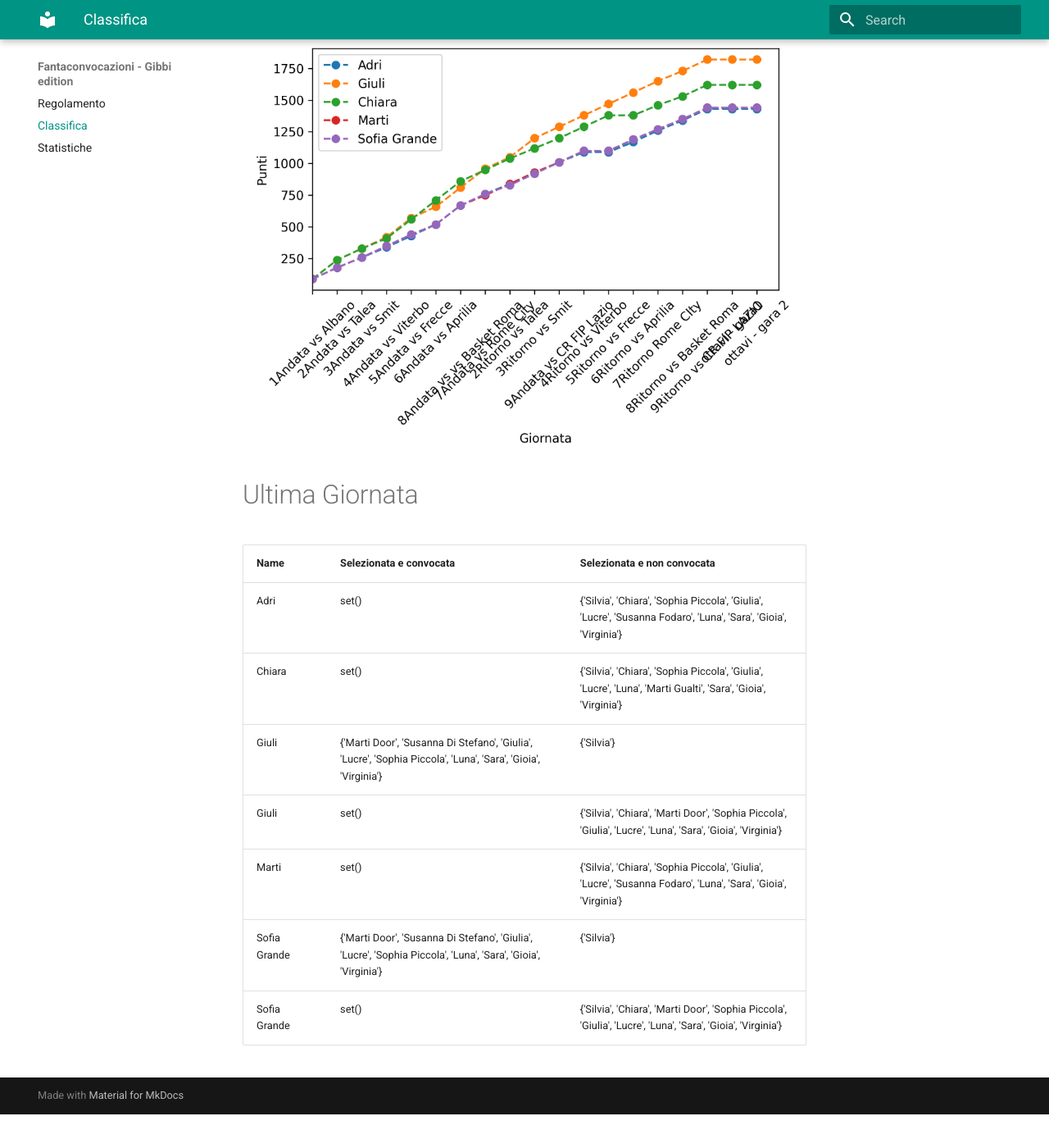
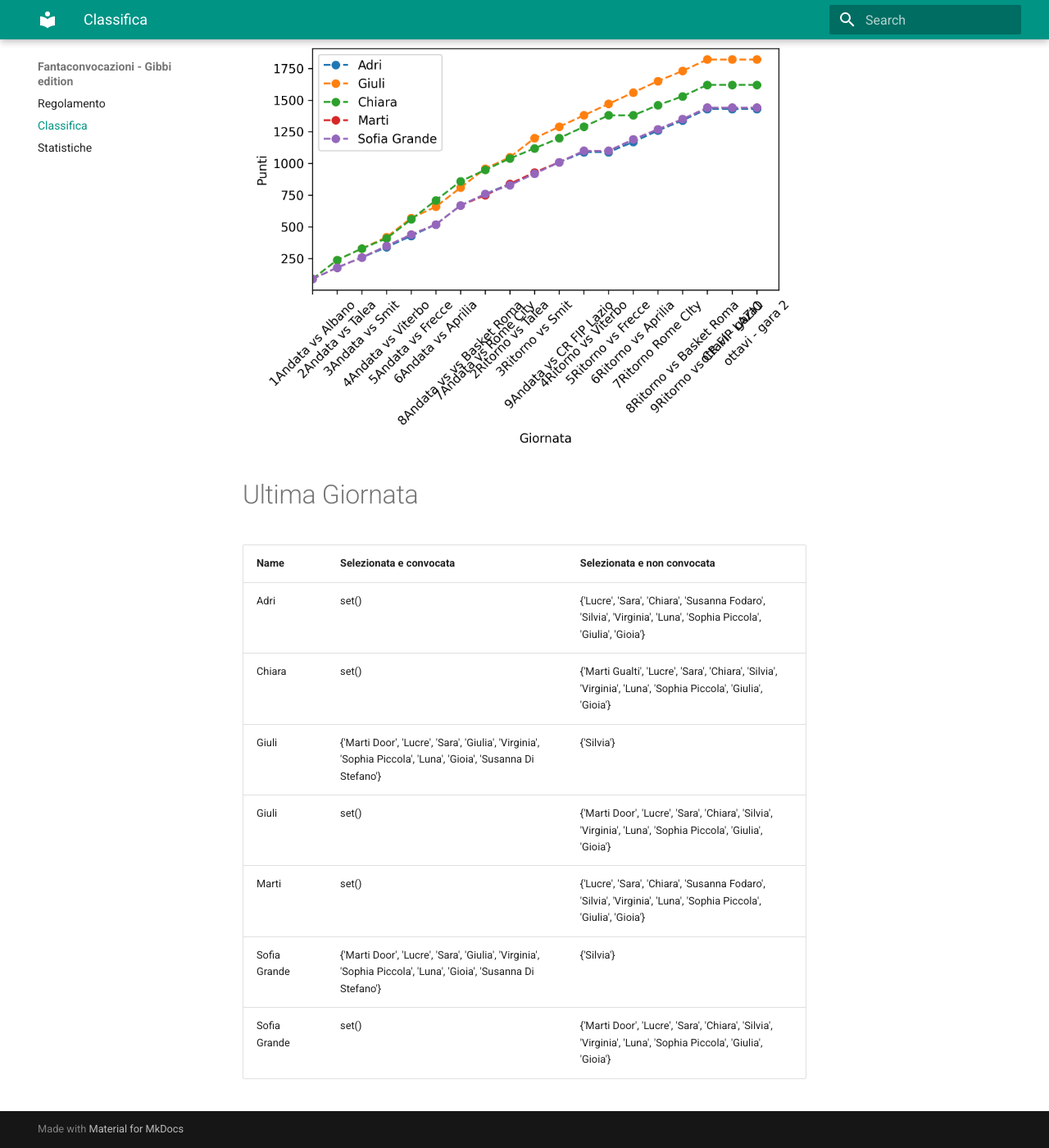
Before and after one commit to martinig94/fantagibbi, an MkDocs documentation site: the page built from docs/Classifica.md, in a window 1280 px wide and 1400 px high, scrolled down 565 px. Shown: the whole window at 82% size. Built offline with MkDocs 1.6.1 and Material for MkDocs 9.7.7, drawn with Linux system fonts in a browser that asks for light colours; before the commit the page ends 1924 px from its top, so only the background shows below that.

Commit message:
Auto-update from main.py

```diff
--- a/docs/Classifica.md
+++ b/docs/Classifica.md
@@ -18,11 +18,11 @@
 <!-- START_TABLE CORRECT -->
 | Name         | Selezionata e convocata                                                                                        | Selezionata e non convocata                                                                                      |
 |:-------------|:---------------------------------------------------------------------------------------------------------------|:-----------------------------------------------------------------------------------------------------------------|
-| Adri         | set()                                                                                                          | {'Silvia', 'Chiara', 'Sophia Piccola', 'Giulia', 'Lucre', 'Susanna Fodaro', 'Luna', 'Sara', 'Gioia', 'Virginia'} |
-| Chiara       | set()                                                                                                          | {'Silvia', 'Chiara', 'Sophia Piccola', 'Giulia', 'Lucre', 'Luna', 'Marti Gualti', 'Sara', 'Gioia', 'Virginia'}   |
-| Giuli        | {'Marti Door', 'Susanna Di Stefano', 'Giulia', 'Lucre', 'Sophia Piccola', 'Luna', 'Sara', 'Gioia', 'Virginia'} | {'Silvia'}                                                                                                       |
-| Giuli        | set()                                                                                                          | {'Silvia', 'Chiara', 'Marti Door', 'Sophia Piccola', 'Giulia', 'Lucre', 'Luna', 'Sara', 'Gioia', 'Virginia'}     |
-| Marti        | set()                                                                                                          | {'Silvia', 'Chiara', 'Sophia Piccola', 'Giulia', 'Lucre', 'Susanna Fodaro', 'Luna', 'Sara', 'Gioia', 'Virginia'} |
-| Sofia Grande | {'Marti Door', 'Susanna Di Stefano', 'Giulia', 'Lucre', 'Sophia Piccola', 'Luna', 'Sara', 'Gioia', 'Virginia'} | {'Silvia'}                                                                                                       |
-| Sofia Grande | set()                                                                                                          | {'Silvia', 'Chiara', 'Marti Door', 'Sophia Piccola', 'Giulia', 'Lucre', 'Luna', 'Sara', 'Gioia', 'Virginia'}     |
+| Adri         | set()                                                                                                          | {'Lucre', 'Sara', 'Chiara', 'Susanna Fodaro', 'Silvia', 'Virginia', 'Luna', 'Sophia Piccola', 'Giulia', 'Gioia'} |
+| Chiara       | set()                                                                                                          | {'Marti Gualti', 'Lucre', 'Sara', 'Chiara', 'Silvia', 'Virginia', 'Luna', 'Sophia Piccola', 'Giulia', 'Gioia'}   |
+| Giuli        | {'Marti Door', 'Lucre', 'Sara', 'Giulia', 'Virginia', 'Sophia Piccola', 'Luna', 'Gioia', 'Susanna Di Stefano'} | {'Silvia'}                                                                                                       |
+| Giuli        | set()                                                                                                          | {'Marti Door', 'Lucre', 'Sara', 'Chiara', 'Silvia', 'Virginia', 'Luna', 'Sophia Piccola', 'Giulia', 'Gioia'}     |
+| Marti        | set()                                                                                                          | {'Lucre', 'Sara', 'Chiara', 'Susanna Fodaro', 'Silvia', 'Virginia', 'Luna', 'Sophia Piccola', 'Giulia', 'Gioia'} |
+| Sofia Grande | {'Marti Door', 'Lucre', 'Sara', 'Giulia', 'Virginia', 'Sophia Piccola', 'Luna', 'Gioia', 'Susanna Di Stefano'} | {'Silvia'}                                                                                                       |
+| Sofia Grande | set()                                                                                                          | {'Marti Door', 'Lucre', 'Sara', 'Chiara', 'Silvia', 'Virginia', 'Luna', 'Sophia Piccola', 'Giulia', 'Gioia'}     |
 <!-- END_TABLE CORRECT -->
```
